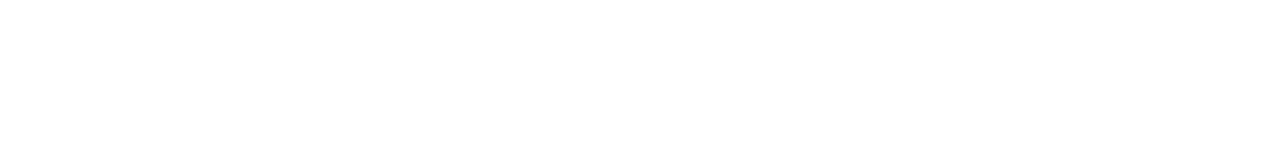
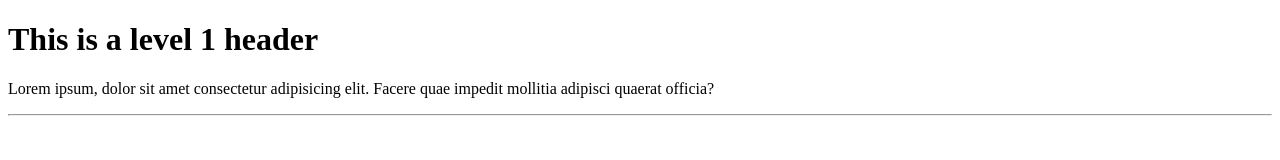
Before and after one commit to connor-kolb-13/gitActivityCollab, a plain HTML site: page index.html in a window 1280 px wide. Drawn offline with Linux system fonts and the light colour scheme.

Commit message:
added content to body tag

```diff
--- a/index.html
+++ b/index.html
@@ -6,5 +6,12 @@
     <meta name="viewport" content="width=device-width, initial-scale=1.0" />
     <title>Git Activity</title>
   </head>
-  <body></body>
+  <body>
+    <h1>This is a level 1 header</h1>
+    <p>
+      Lorem ipsum, dolor sit amet consectetur adipisicing elit. Facere quae
+      impedit mollitia adipisci quaerat officia?
+    </p>
+    <hr />
+  </body>
 </html>
```
